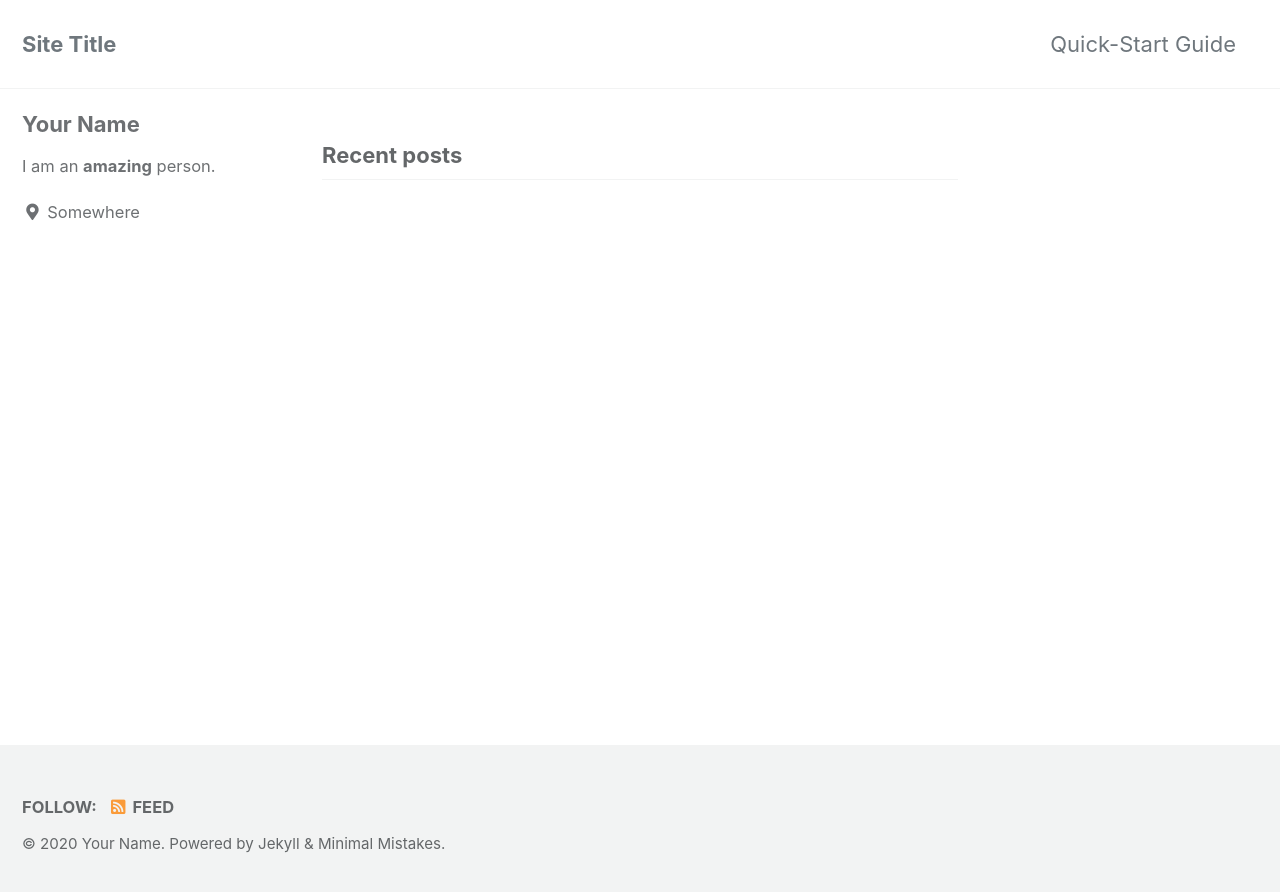
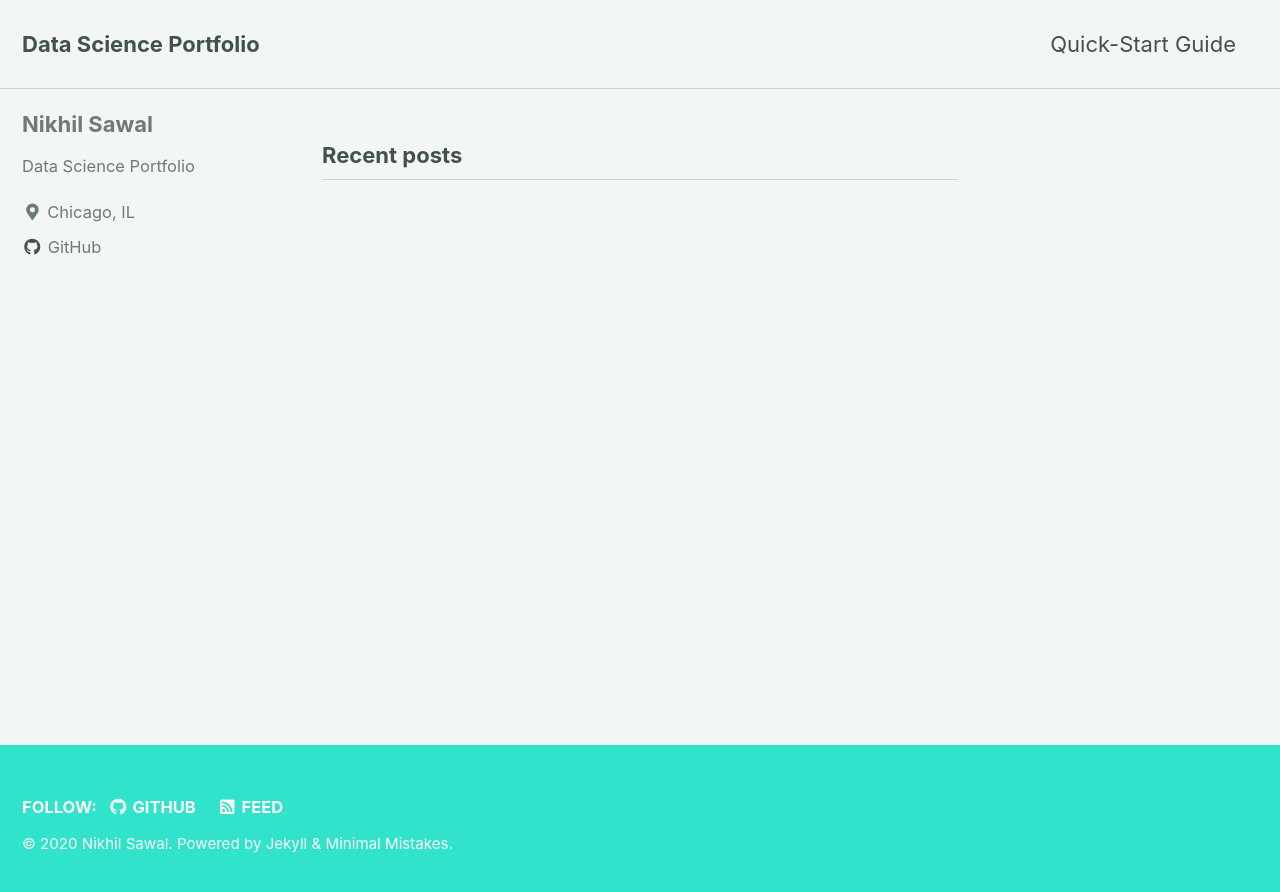
Before and after one commit to NikhilSawal/NikhilSawal.github.io, a Jekyll site: the page built from index.html, in a window 1280 px wide. Shown: the top 892 px of the page. Built offline with Jekyll 4.4.1, drawn with Linux system fonts in a browser that asks for light colours; cached includes are drawn as plain includes; the list of posts is cut into pages by our own code.

Commit message:
Basic modifications to _config.yml file

```diff
--- a/_config.yml
+++ b/_config.yml
@@ -12,15 +12,15 @@
 
 # theme                  : "minimal-mistakes-jekyll"
 # remote_theme           : "mmistakes/minimal-mistakes"
-minimal_mistakes_skin    : "default" # "air", "aqua", "contrast", "dark", "dirt", "neon", "mint", "plum", "sunrise"
+minimal_mistakes_skin    : "mint" # "air", "aqua", "contrast", "dark", "dirt", "neon", "mint", "plum", "sunrise"
 
 # Site Settings
 locale                   : "en-US"
-title                    : "Site Title"
+title                    : "Data Science Portfolio"
 title_separator          : "-"
 subtitle                 : # site tagline that appears below site title in masthead
-name                     : "Your Name"
-description              : "An amazing website."
+name                     : "Nikhil Sawal"
+description              : "Data Scientist"
 url                      : # the base hostname & protocol for your site e.g. "https://mmistakes.github.io"
 baseurl                  : # the subpath of your site, e.g. "/blog"
 repository               : # GitHub username/repo-name e.g. "mmistakes/minimal-mistakes"
@@ -93,10 +93,10 @@ analytics:
 
 # Site Author
 author:
-  name             : "Your Name"
+  name             : "Nikhil Sawal"
   avatar           : # path of avatar image, e.g. "/assets/images/bio-photo.jpg"
-  bio              : "I am an **amazing** person."
-  location         : "Somewhere"
+  bio              : "Data Science Portfolio"
+  location         : "Chicago, IL"
   email            :
   links:
     - label: "Email"
@@ -113,7 +113,7 @@ author:
       # url: "https://facebook.com/"
     - label: "GitHub"
       icon: "fab fa-fw fa-github"
-      # url: "https://github.com/"
+      url: "https://github.com/NikhilSawal"
     - label: "Instagram"
       icon: "fab fa-fw fa-instagram"
       # url: "https://instagram.com/"
@@ -129,7 +129,7 @@ footer:
       # url:
     - label: "GitHub"
       icon: "fab fa-fw fa-github"
-      # url:
+      url: "https://github.com/NikhilSawal"
     - label: "GitLab"
       icon: "fab fa-fw fa-gitlab"
       # url:
@@ -279,3 +279,15 @@ defaults:
       comments: # true
       share: true
       related: true
+
+  # _pages
+  - scope:
+      path: ""
+      type: pages
+    values:
+      layout: single
+      author_profile: true
+      read_time: true
+      comments: # true
+      share: true
+      related: true
```
